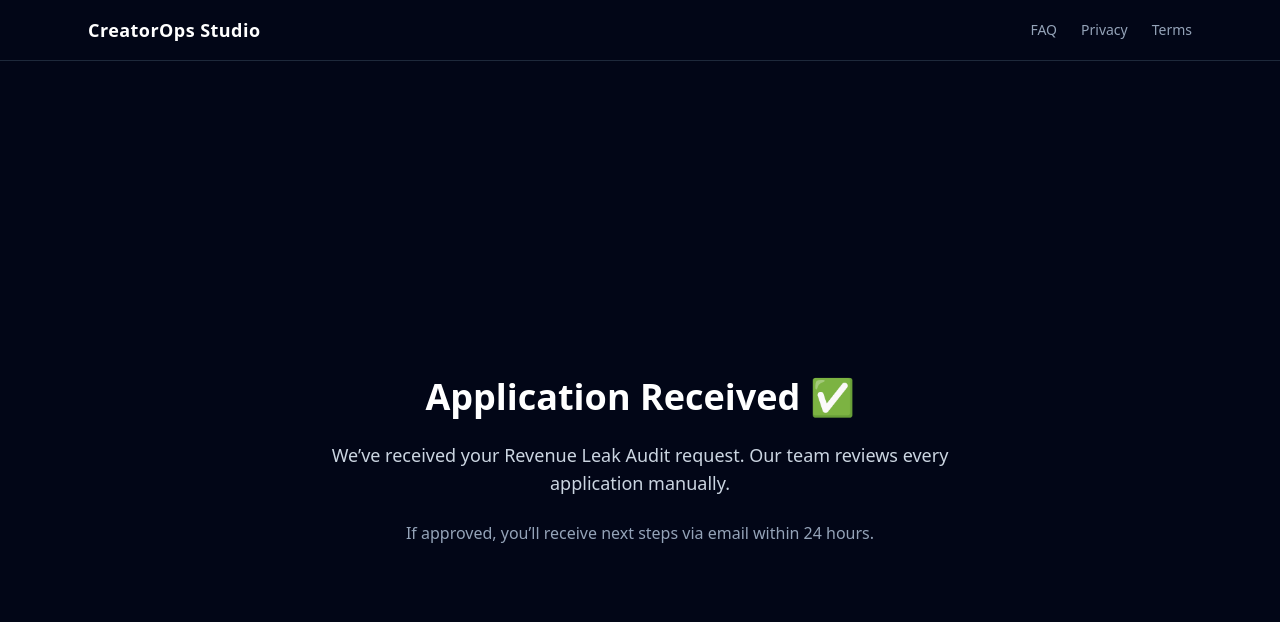
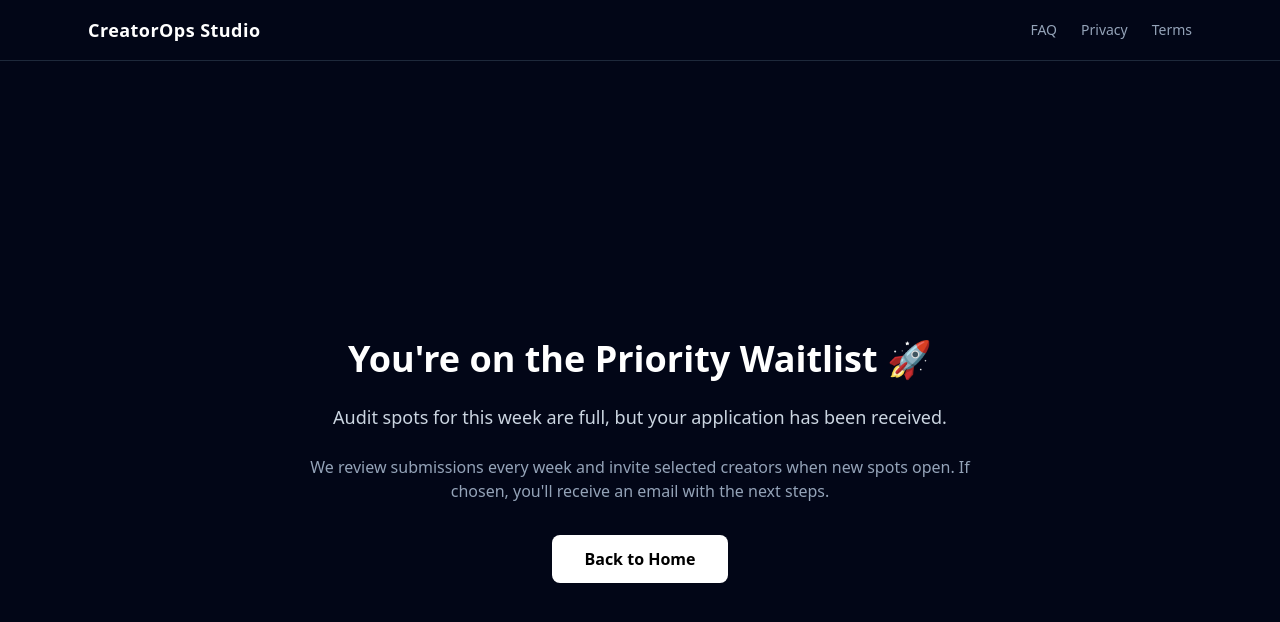
Before and after one commit to itsmenihal900-ctrl/leakops, a Next.js app: page /thank-you in a window 1280 px wide. Shown: the top 622 px of the page. Built offline with nearby package versions, Linux system fonts and the light colour scheme.

Commit message:
added updated thank you page

```diff
--- a/app/thank-you/page.tsx
+++ b/app/thank-you/page.tsx
@@ -1,17 +1,24 @@
-export default function ThankYou() {
+export default function ThankYouPage() {
   return (
-    <main className="min-h-screen bg-slate-950 text-white flex items-center justify-center px-6">
+    <main className="min-h-screen flex items-center justify-center bg-slate-950 text-white px-6">
       <div className="max-w-2xl text-center">
-        <h1 className="text-4xl font-bold mb-6">
-          Application Received ✅
-        </h1>
+        <h1 className="text-4xl font-bold mb-6">You're on the Priority Waitlist 🚀</h1>
+
         <p className="text-slate-300 text-lg mb-6">
-          We’ve received your Revenue Leak Audit request.
-          Our team reviews every application manually.
+          Audit spots for this week are full, but your application has been received.
         </p>
-        <p className="text-slate-400">
-          If approved, you’ll receive next steps via email within 24 hours.
+
+        <p className="text-slate-400 mb-8">
+          We review submissions every week and invite selected creators when new spots open.
+          If chosen, you'll receive an email with the next steps.
         </p>
+
+        <a
+          href="/"
+          className="inline-block bg-white text-black font-semibold px-8 py-3 rounded-lg hover:bg-slate-200 transition"
+        >
+          Back to Home
+        </a>
       </div>
     </main>
   )
```
